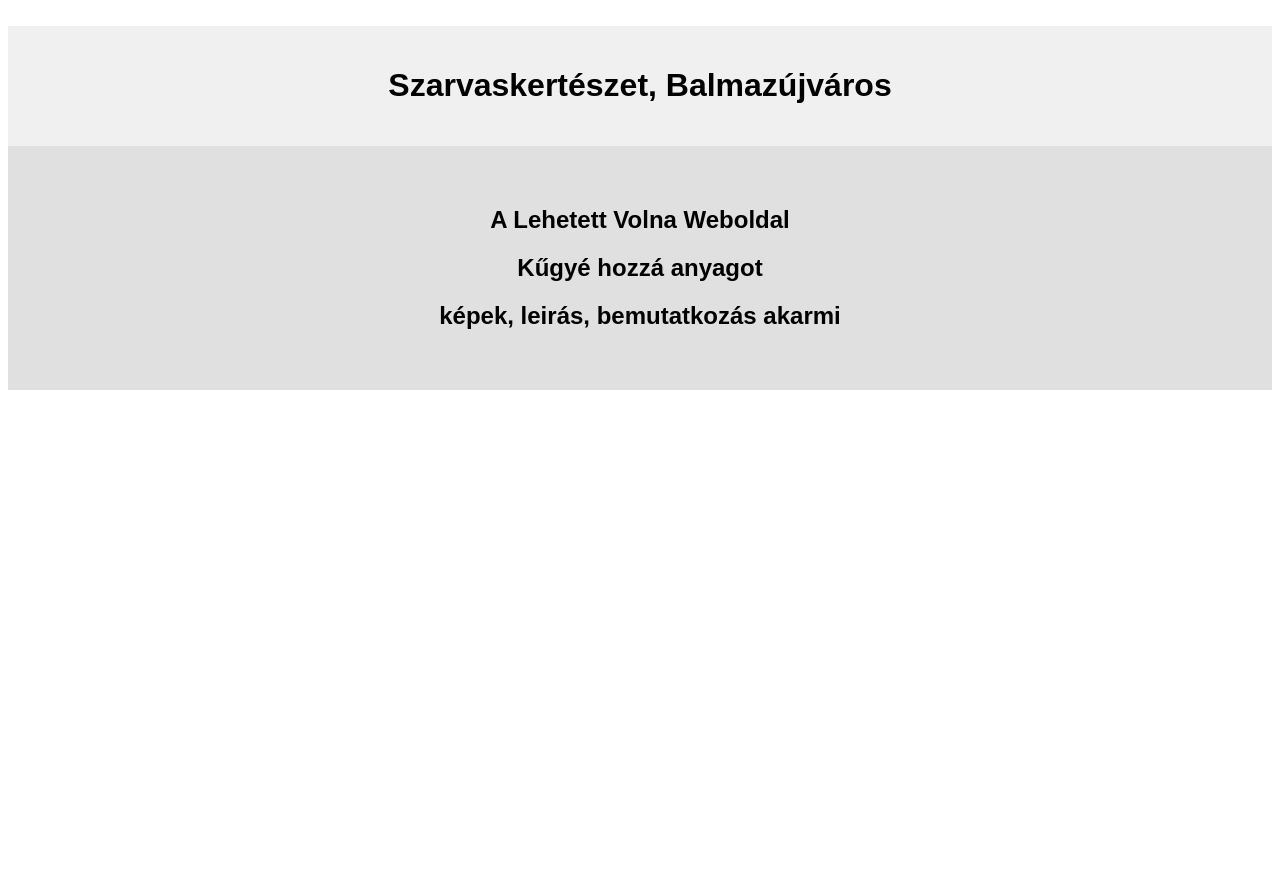
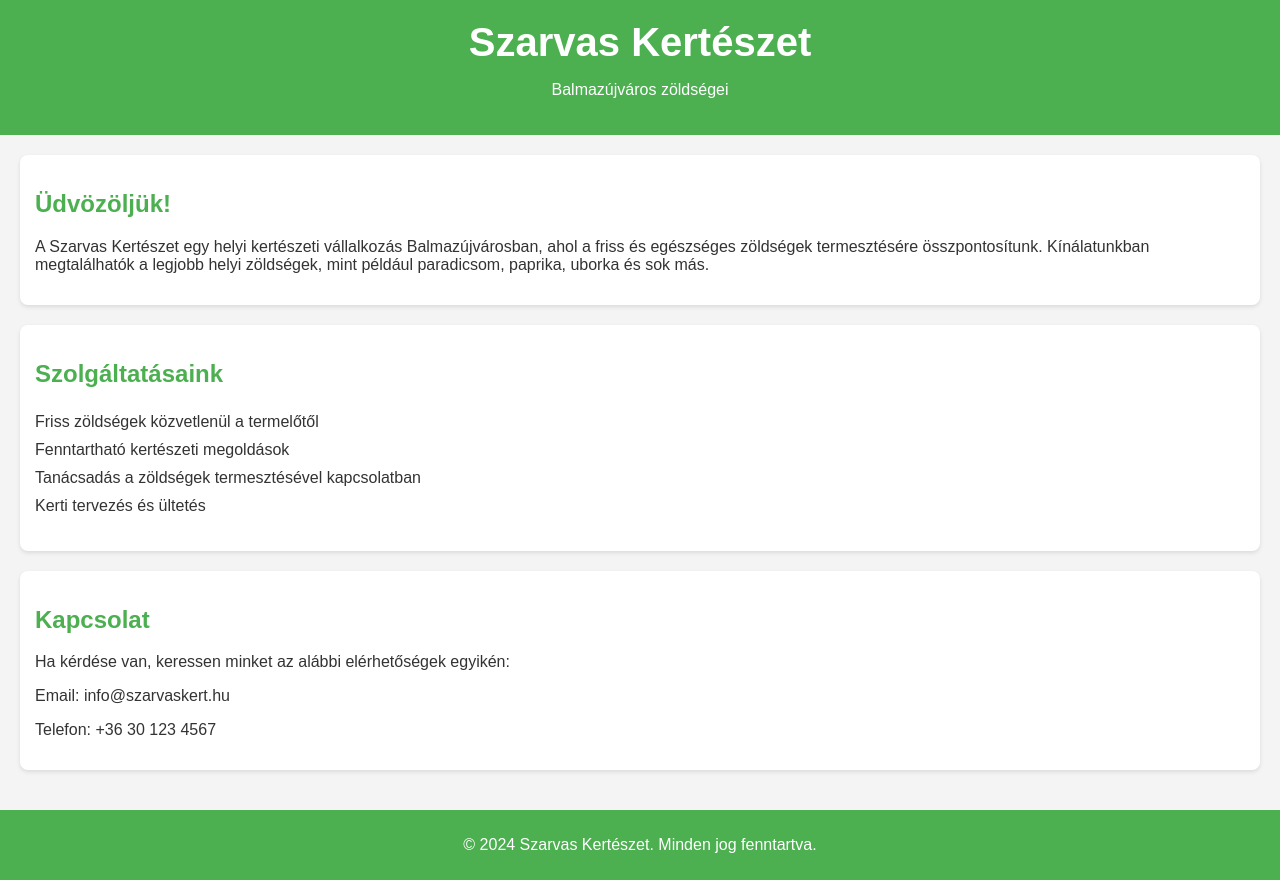
Before and after one commit to KaliRobi/mezoappprotoype, a Django app: page /szarvaskerteszet/ in a window 1280 px wide. Before the commit the page ends 390 px from the top, so only its background shows below. Run offline with Django 5.2, Linux system fonts and the light colour scheme.

Commit message:
better frontend

```diff
--- a/mezoapp/szarvaskerteszet/templates/index.html
+++ b/mezoapp/szarvaskerteszet/templates/index.html
@@ -1,45 +1,100 @@
 <!DOCTYPE html>
-<html lang="en">
+<html lang="hu">
 <head>
     <meta charset="UTF-8">
     <meta name="viewport" content="width=device-width, initial-scale=1.0">
-
-    <title>Szarvaskertészte Balmazújváros</title>
+    <title>Szarvas Kertészet - Balmazújváros</title>
     <style>
         body {
-    font-family: Arial, sans-serif;
+    font-family: 'Arial', sans-serif;
+    margin: 0;
+    padding: 0;
+    background-color: #f4f4f4;
+    color: #333;
+}
+
+header {
+    background-color: #4CAF50;
+    color: white;
+    padding: 20px;
     text-align: center;
 }
 
-header {
-    background-color: #f0f0f0;
+h1 {
+    margin: 0;
+    font-size: 2.5em;
+}
+
+h2 {
+    color: #4CAF50;
+}
+
+main {
     padding: 20px;
 }
 
-.hero {
-    background-color: #e0e0e0;
-    padding: 40px;
+.intro, .services, .contact {
+    background: white;
+    border-radius: 8px;
+    box-shadow: 0 2px 4px rgba(0, 0, 0, 0.1);
+    margin-bottom: 20px;
+    padding: 15px;
 }
 
+ul {
+    list-style-type: none;
+    padding: 0;
+}
 
+li {
+    padding: 5px 0;
+}
 
+footer {
+    text-align: center;
+    padding: 10px 0;
+    background-color: #4CAF50;
+    color: white;
+    position: relative;
+    bottom: 0;
+    width: 100%;
+}
 
     </style>
 
 </head>
 <body>
     <header>
-        <h1>Szarvaskertészet, Balmazújváros</h1>
-</header>
+        <h1>Szarvas Kertészet</h1>
+        <p>Balmazújváros zöldségei</p>
+    </header>
     <main>
-        <section class="hero">
-            <h2>A Lehetett Volna Weboldal </h2>
-            <h2>Kűgyé hozzá anyagot</h2>
-            <h2>képek, leirás, bemutatkozás akarmi</h2>
+        <section class="intro">
+            <h2>Üdvözöljük!</h2>
+            <p>
+                A Szarvas Kertészet egy helyi kertészeti vállalkozás Balmazújvárosban, ahol a friss és egészséges
+                zöldségek termesztésére összpontosítunk. Kínálatunkban megtalálhatók a legjobb helyi zöldségek,
+                mint például paradicsom, paprika, uborka és sok más.
+            </p>
+        </section>
+        <section class="services">
+            <h2>Szolgáltatásaink</h2>
+            <ul>
+                <li>Friss zöldségek közvetlenül a termelőtől</li>
+                <li>Fenntartható kertészeti megoldások</li>
+                <li>Tanácsadás a zöldségek termesztésével kapcsolatban</li>
+                <li>Kerti tervezés és ültetés</li>
+            </ul>
+        </section>
+        <section class="contact">
+            <h2>Kapcsolat</h2>
+            <p>Ha kérdése van, keressen minket az alábbi elérhetőségek egyikén:</p>
+            <p>Email: info@szarvaskert.hu</p>
+            <p>Telefon: +36 30 123 4567</p>
         </section>
     </main>
-
-    <script>
-    </script>
+    <footer>
+        <p>&copy; 2024 Szarvas Kertészet. Minden jog fenntartva.</p>
+    </footer>
 </body>
 </html>
```
Also changed, not shown: mezoapp/mezoapp/settings.py (line endings or trailing spaces), 1 other file.
